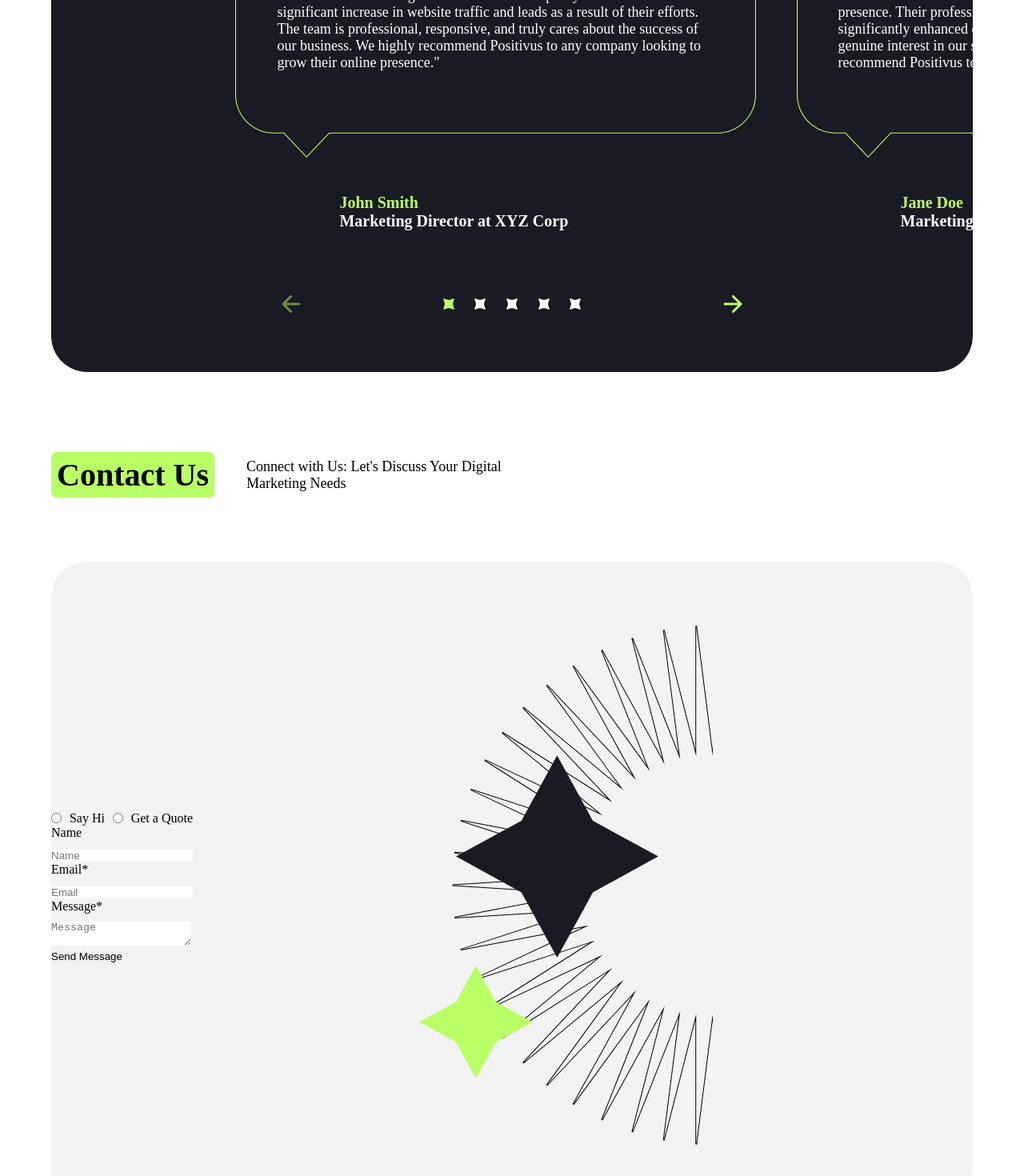
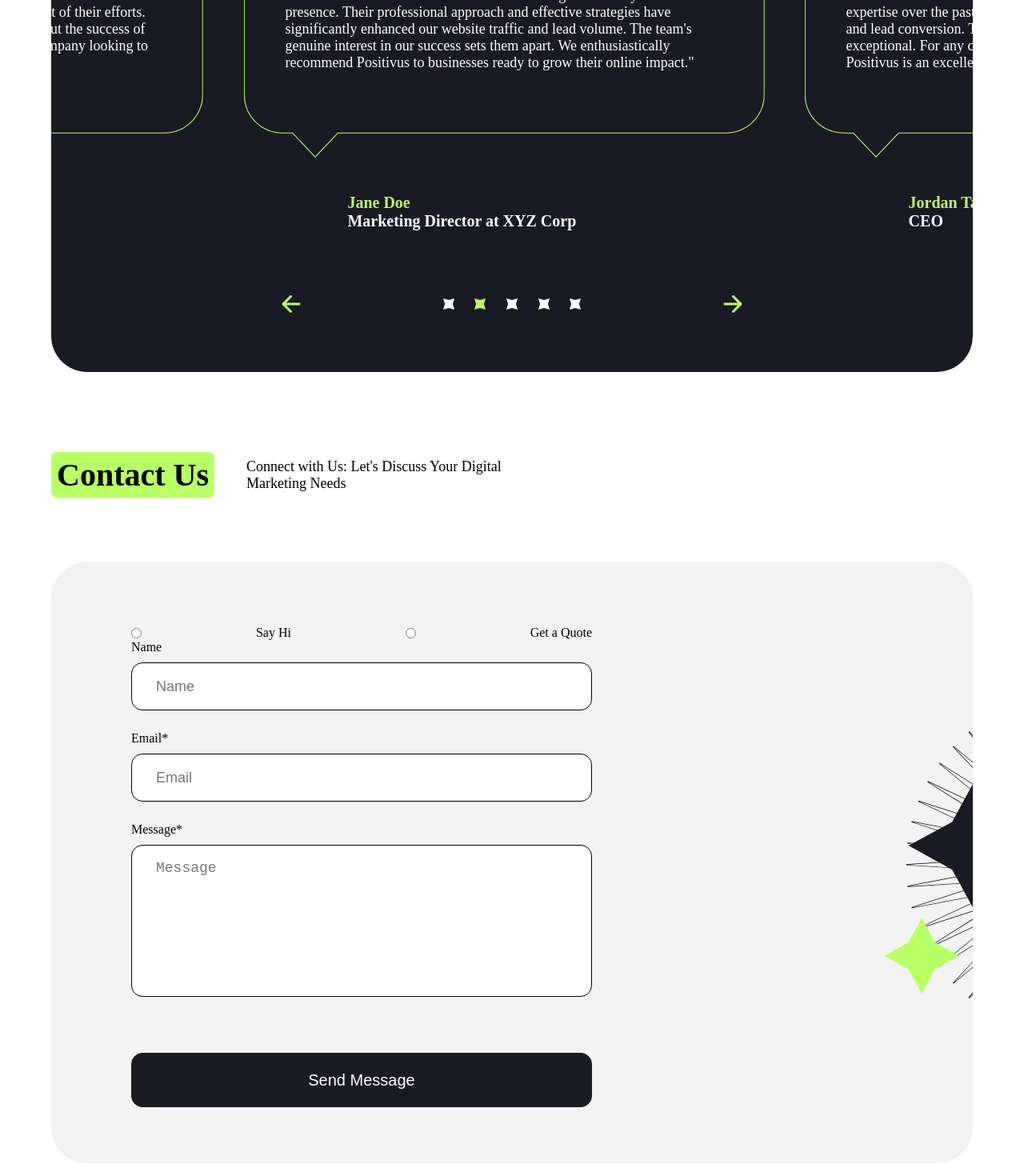
Before and after one commit to KiwiScreams/Positivus-landing-page, a React (Vite) app: page / in a window 1280 px wide. Shown: the part 5986-7456 px from the top of the page at 80% size. Built offline with nearby package versions, Linux system fonts and the light colour scheme; a web font is replaced by a local one.

Commit message:
contact form

```diff
--- a/src/components/home-components/contact/Contacts.css
+++ b/src/components/home-components/contact/Contacts.css
@@ -31,10 +31,15 @@
   margin-bottom: 140px;
   margin: auto;
   overflow: hidden;
+  display: flex;
+  justify-content: space-between;
 }
-.contacts-section .contacts-container .image-container
+.contacts-section form
 {
-
+    outline: none;
+    border: none;
+    width: 50%;
+    margin-left: 100px;
 }
 .contacts-container form .form-body label
 {
@@ -42,3 +47,52 @@
     font-size: 16px;
     margin-bottom: 10px;
 }
+.contacts-container form .inp
+{
+    margin-bottom: 26px;
+}
+.contacts-container form .inp input
+{
+    width: 100%;
+    border-radius: var(--border-radius-14);
+    border: 1px solid var(--black-clr);
+    height: 60px;
+    padding-left: 30px;
+    font-size: var(--font-size-18);
+}
+.contacts-container form .inp textarea
+{
+    width: 100%;
+    border-radius: var(--border-radius-14);
+    border: 1px solid var(--black-clr);
+    padding-left: 30px;
+    font-size: var(--font-size-18);
+    resize: none;
+    padding-top: 18px;
+    height: 190px;
+}
+.contacts-container button
+{
+    width: 100%;
+    height: 68px;
+    font-size: var(--font-size-20);
+    background-color: var(--dark-clr);
+    color: var(--white-clr);
+    border-radius: var(--border-radius-14);
+    border: 1px solid var(--dark-clr);
+    margin-top: 40px;
+}
+.contacts-container button:hover
+{
+    background-color: transparent;
+    color: var(--black-clr);
+}
+.contacts-container .image-container
+{
+    width: 40%;
+    margin-right: -350px;
+}
+.contacts-container .image-container img
+{
+    width: 100%;
+}
--- a/src/components/home-components/testimonials/Carousel.jsx
+++ b/src/components/home-components/testimonials/Carousel.jsx
@@ -6,7 +6,8 @@ import rightArrow from "../../../assets/images/home/Arrow right.svg";
 import { useRef } from "react";
 import { useEffect } from "react";
 function Carousel({ slides }) {
-    let [current, setCurrent] = useState(0);
+    let [current, setCurrent] = useState(1);
+    const intervalRef = useRef(null);
     let previousSlide = () => {
         if (current === 0) setCurrent(slides.length - 1);
         else setCurrent(current - 1);
```
